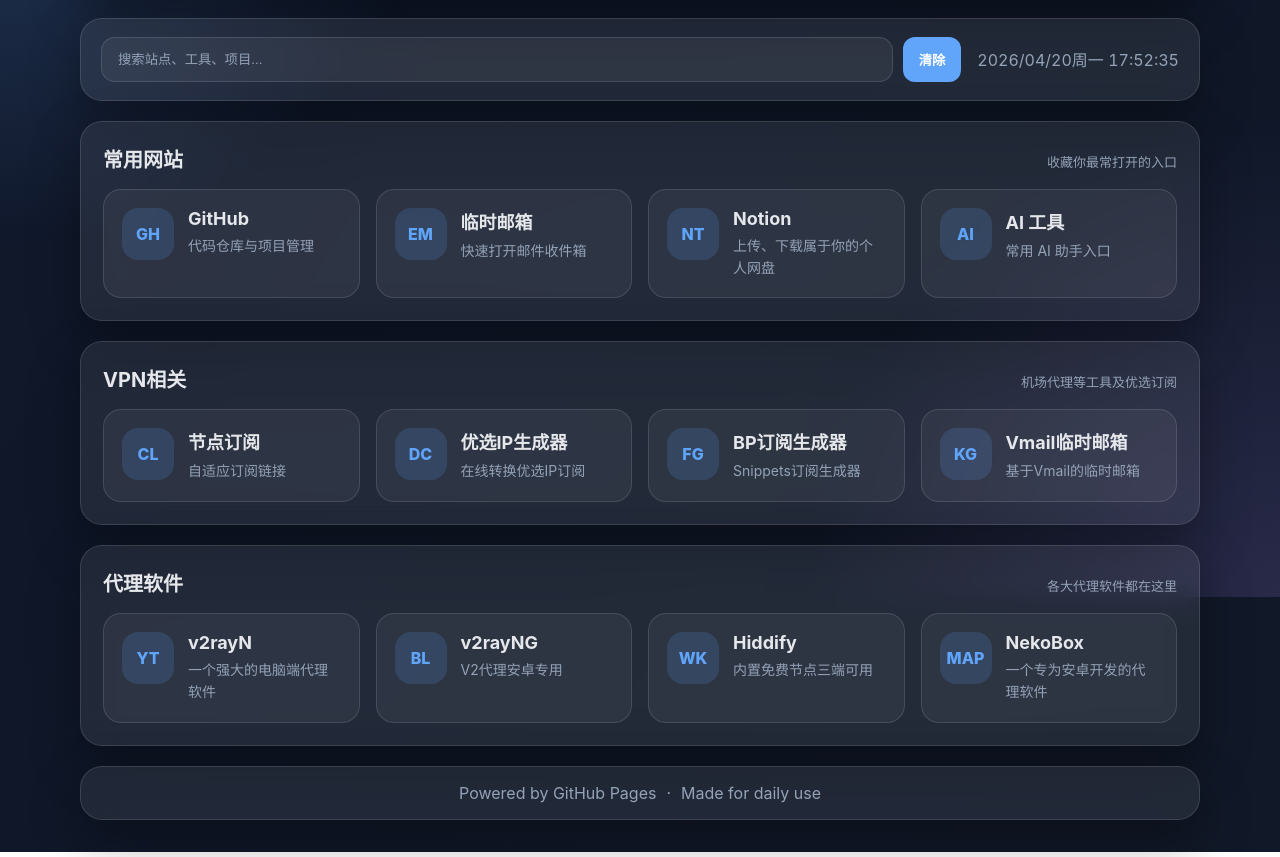
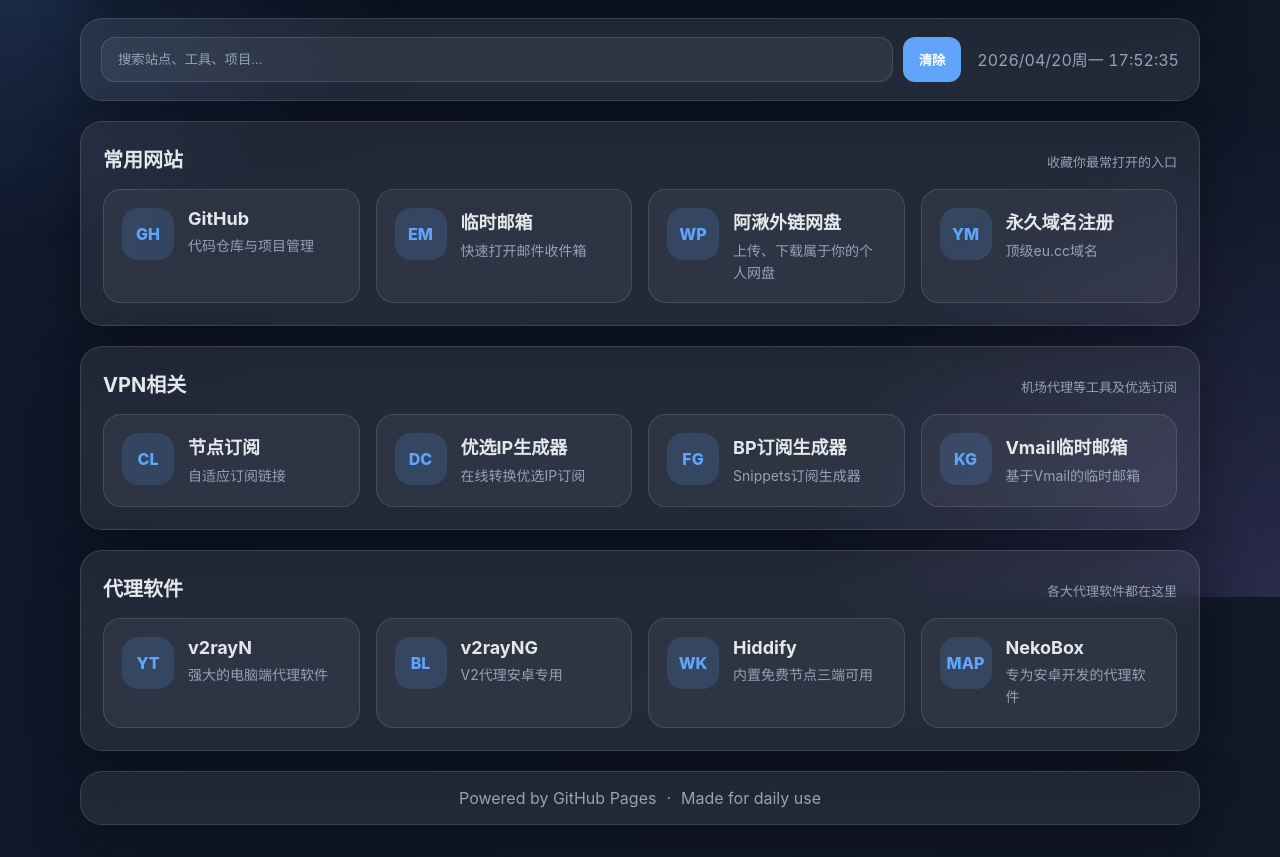
Before and after one commit to aqiuyyyy/grdh, a plain HTML site: page index.html in a window 1280 px wide. Shown: the part 203-1060 px from the top of the page. Drawn offline with Linux system fonts and the light colour scheme.

Commit message:
Update index.html

```diff
--- a/index.html
+++ b/index.html
@@ -57,18 +57,18 @@
         </a>
 
         <a class="card" href="https://aqiuwlwp.vercel.app" target="_blank" rel="noreferrer" data-keywords="外链网盘 上传 下载 查看">
-          <div class="icon">NT</div>
+          <div class="icon">WP</div>
           <div class="card-content">
-            <h3>Notion</h3>
+            <h3>阿湫外链网盘</h3>
             <p>上传、下载属于你的个人网盘</p>
           </div>
         </a>
 
-        <a class="card" href="https://chat.openai.com" target="_blank" rel="noreferrer" data-keywords="ai openai 对话 工具">
-          <div class="icon">AI</div>
+        <a class="card" href="https://www.gname.vip/tld-eu-cc.html" target="_blank" rel="noreferrer" data-keywords="免费的永久域名">
+          <div class="icon">YM</div>
           <div class="card-content">
-            <h3>AI 工具</h3>
-            <p>常用 AI 助手入口</p>
+            <h3>永久域名注册</h3>
+            <p>顶级eu.cc域名</p>
           </div>
         </a>
       </div>
@@ -126,7 +126,7 @@
           <div class="icon">YT</div>
           <div class="card-content">
             <h3>v2rayN</h3>
-            <p>一个强大的电脑端代理软件</p>
+            <p>强大的电脑端代理软件</p>
           </div>
         </a>
 
@@ -150,7 +150,7 @@
           <div class="icon">MAP</div>
           <div class="card-content">
             <h3>NekoBox</h3>
-            <p>一个专为安卓开发的代理软件</p>
+            <p>专为安卓开发的代理软件</p>
           </div>
         </a>
       </div>
```
